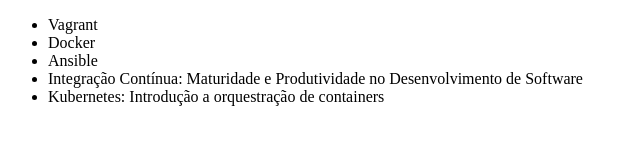
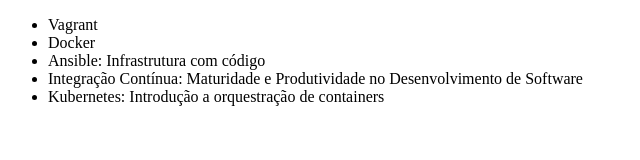
Before and after one commit to prpires66/alura-git, a plain HTML site: page index.html in a window 1280 px wide. Shown: the whole page, without its empty margins (0-640 px from the left). Drawn offline with Linux system fonts and the light colour scheme.

Commit message:
Alterando nome do curso de Ansible

```diff
--- a/index.html
+++ b/index.html
@@ -9,7 +9,7 @@
     <ul>
         <li>Vagrant</li>
         <li>Docker</li>
-        <li>Ansible</li>
+        <li>Ansible: Infrastrutura com código</li>
         <li>Integração Contínua: Maturidade e Produtividade no Desenvolvimento de Software</li>
         <li>Kubernetes: Introdução a orquestração de containers</li>
     </ul>
```
